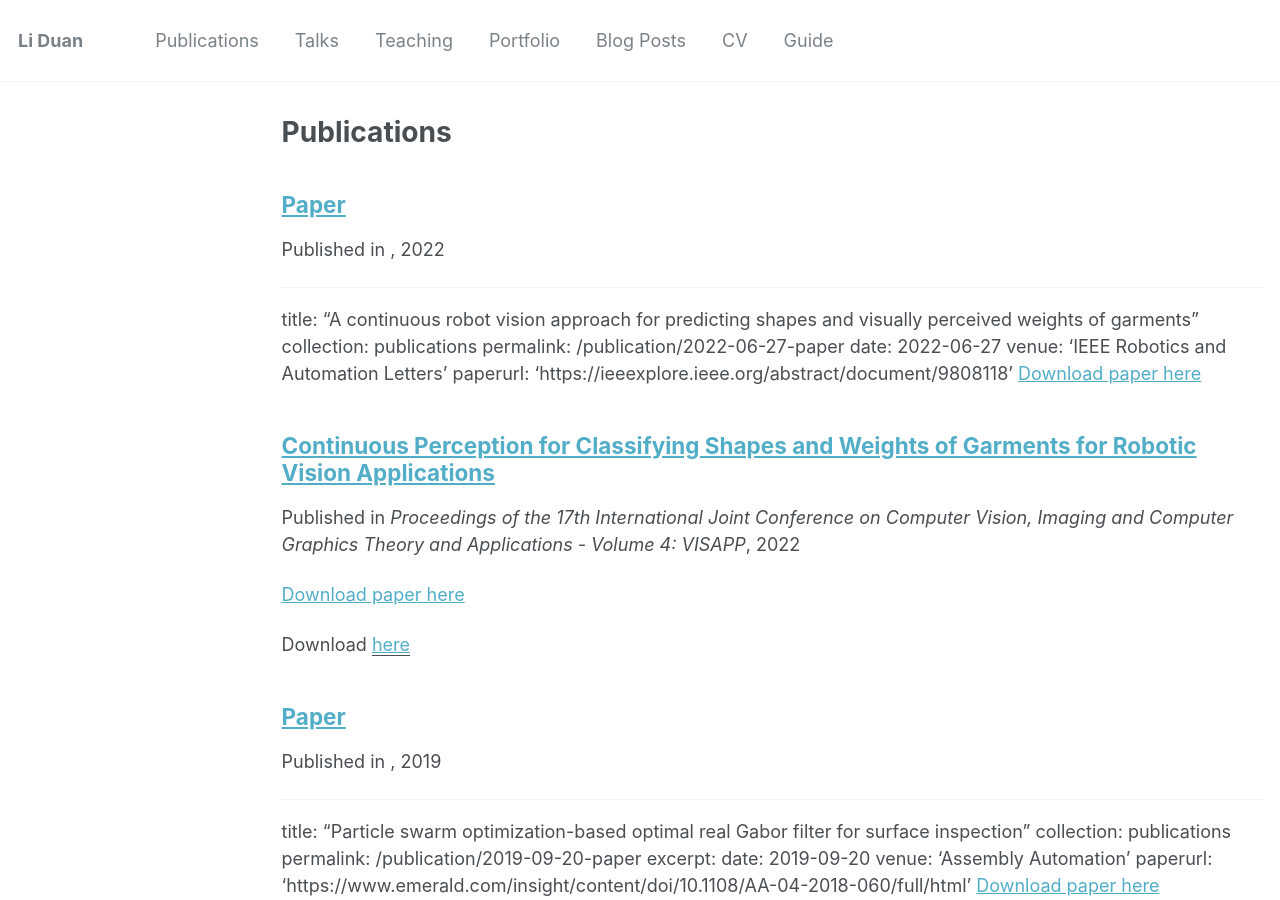
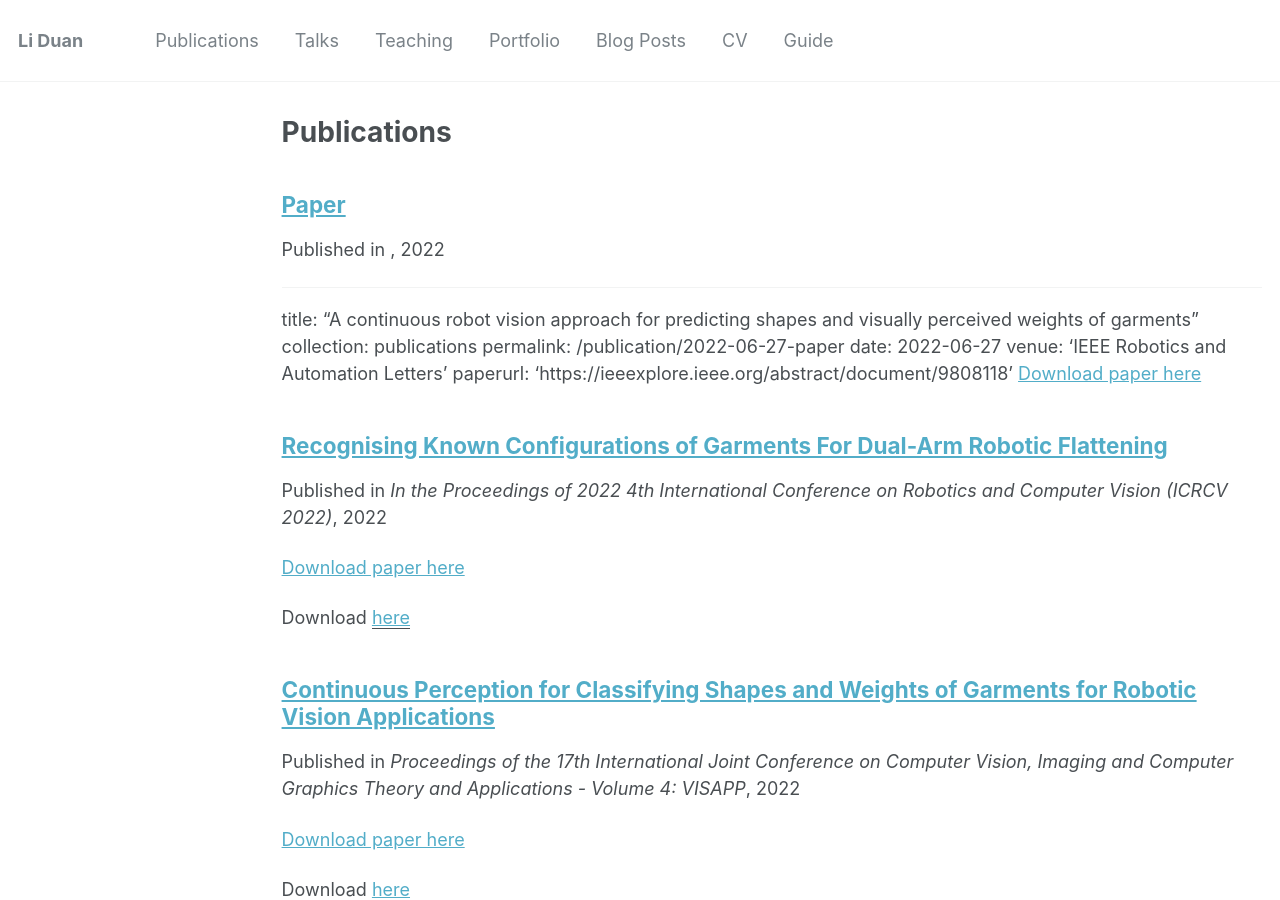
Before and after one commit to LiDuanAtGlasgow/liduan, a Jekyll site: the page built from _pages/publications.md, in a window 1280 px wide and 900 px high. Built offline with Jekyll 4.4.1, drawn with Linux system fonts in a browser that asks for light colours.

Commit message:
Update 2022-06-17-paper.md

```diff
--- a/_publications/2022-06-17-paper.md
+++ b/_publications/2022-06-17-paper.md
@@ -1,9 +1,9 @@
-
 ---
 title: "Recognising Known Configurations of Garments For Dual-Arm Robotic Flattening"
 collection: publications
 permalink: /publication/2022-06-17-paper
 date: 2022-06-17
-venue: 'Arxiv Preprints'
+venue: 'In the Proceedings of 2022 4th International Conference on Robotics and Computer Vision (ICRCV 2022)'
 paperurl: 'https://arxiv.org/abs/2205.00225'
+---
 [Download paper here](https://arxiv.org/abs/2205.00225)
```
